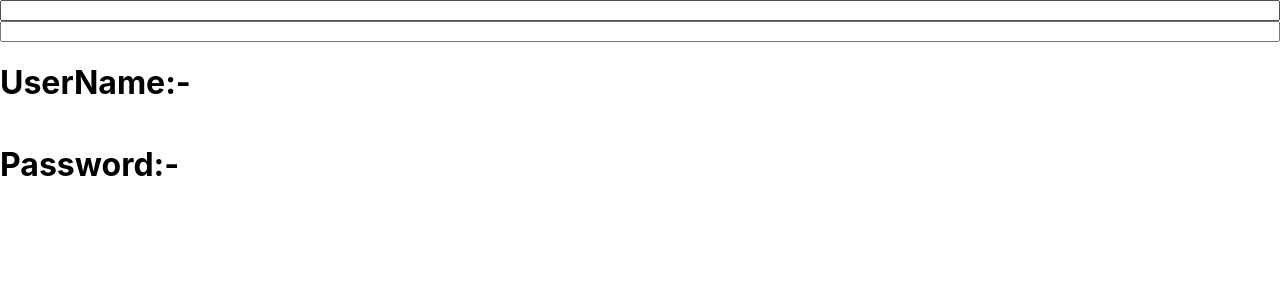
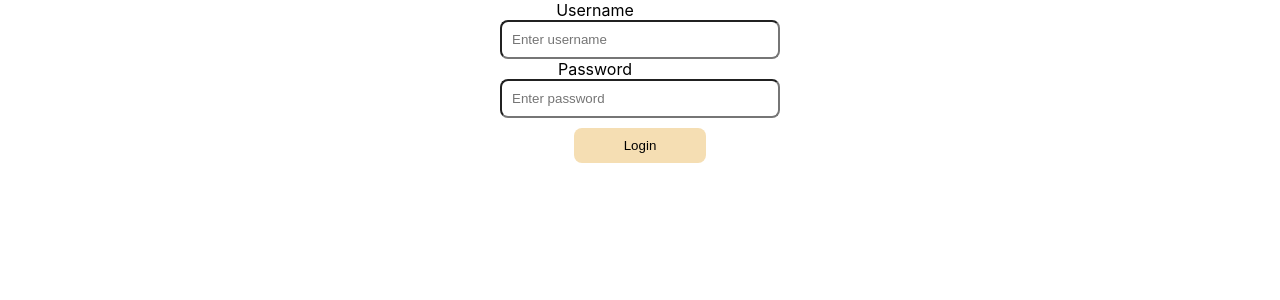
Before and after one commit to ajaySinghBBD/ReactJsPracticeBBD, a React (Create React App) app in the folder reactproject/: page /homepage in a window 1280 px wide. Shown: the top 300 px of the page. Built offline with nearby package versions, Linux system fonts and the light colour scheme.

Commit message:
somechanges

```diff
--- a/reactproject/src/Component/HomePage.js
+++ b/reactproject/src/Component/HomePage.js
@@ -1,5 +1,6 @@
 
 import React, { useState } from 'react'
+import { Input, Button, Container, Label } from '../StyledComponent/HomePage.styled'
 
 const HomePageComponent = () => {
 
@@ -7,24 +8,29 @@ const HomePageComponent = () => {
     const [password, setPassword] = useState('')
     return (
         <>
-            <div style={{ display: 'flex', flexDirection:'column'}} >
-                <input
+
+            <Container >
+
+                <Label>Username</Label>
+                <Input
                     type="text"
+                    placeholder="Enter username"
                     value={username}
                     onChange={(event) => {
                         setUserName(event.target.value.trimStart());
                     }}
                 />
-                <input
+                <Label> Password </Label>
+                <Input
                     type="password"
+                    placeholder='Enter password'
                     value={password}
                     onChange={(event) => {
                         setPassword(event.target.value.trimStart());
                     }}
                 />
-                <h1>UserName:-{username}</h1>
-                <h1>Password:-{password}</h1>
-            </div>
+                <Button>Login</Button>
+            </Container>
         </>
 
     );
--- a/reactproject/src/StyledComponent/HomePage.styled.js
+++ b/reactproject/src/StyledComponent/HomePage.styled.js
@@ -0,0 +1,31 @@
+
+import styled from 'styled-components';
+
+export const Input = styled.input({
+    width: '20%',
+    padding: '10px',
+    borderRadius: '8px'
+
+});
+
+export const Button = styled.button({
+    paddingRight: '50px',
+    paddingLeft: '50px',
+    paddingTop: '10px',
+    paddingBottom: '10px',
+    border: '0px',
+    borderRadius: '8px',
+    backgroundColor: "wheat",
+    margin:'10px'
+});
+
+export const Container = styled.div({
+    display: 'flex',
+    flexDirection: 'column',
+    justifyContent: 'center',
+    alignItems: 'center',
+});
+
+export const Label = styled.label({
+    marginRight: '90px'
+})
```
